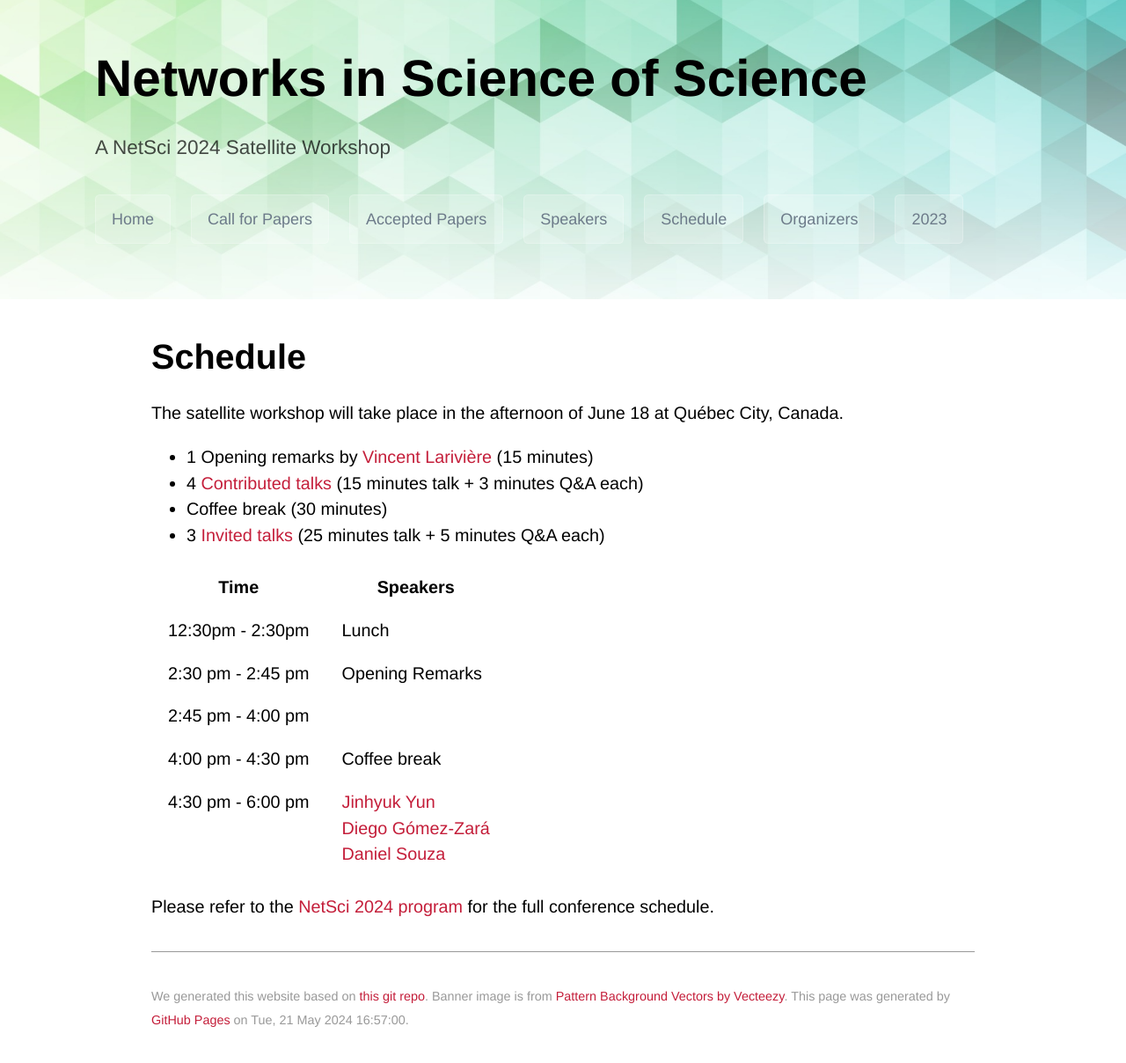
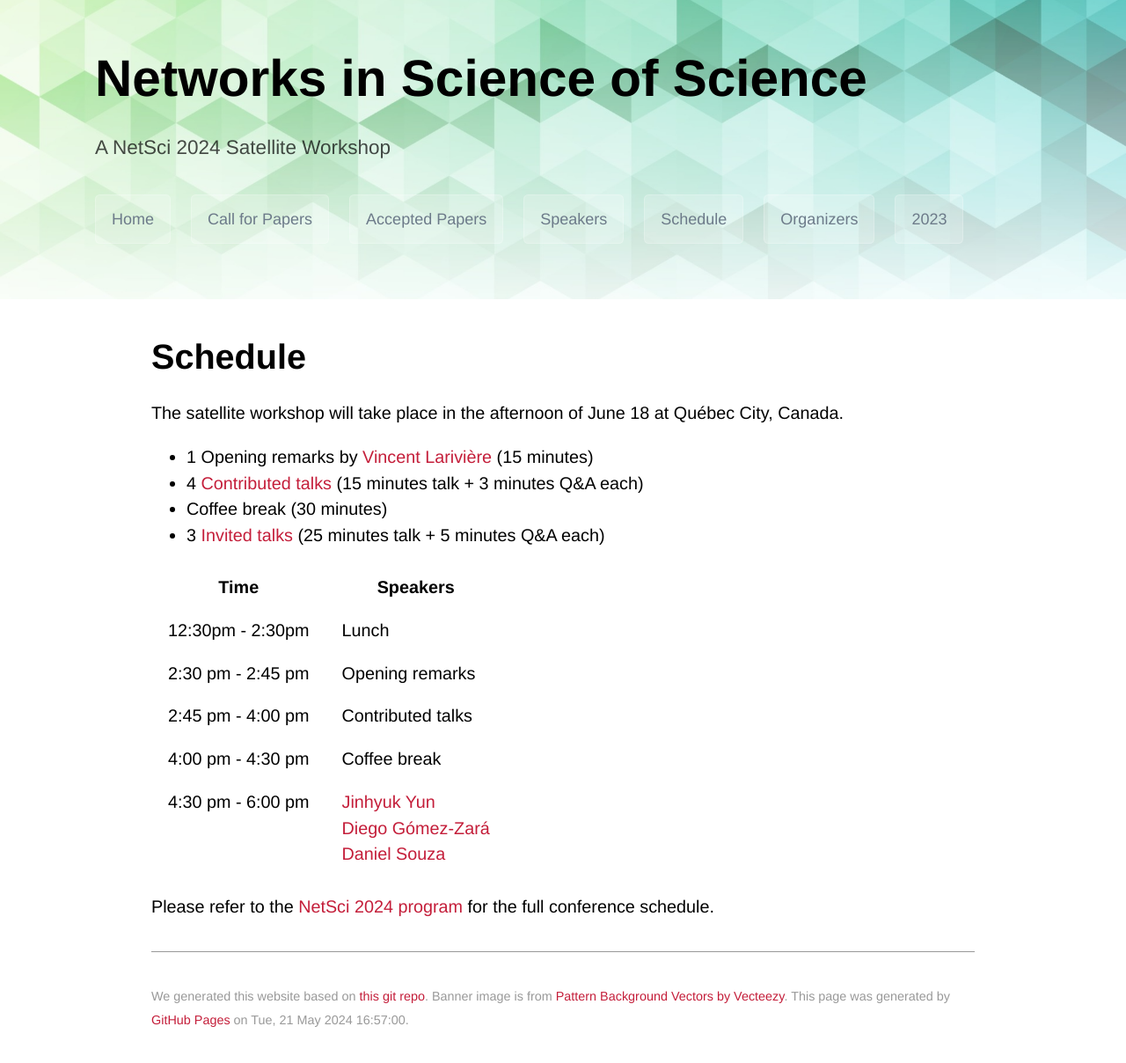
Before and after one commit to netscisci/netscisci.github.io, a Jekyll site: the page built from schedule.md, in a window 1280 px wide. Shown: the whole page at 88% size. Built offline with Jekyll 4.4.1, drawn with Linux system fonts in a browser that asks for light colours; some web fonts are replaced; our own code applies the rules of GitHub Pages for plain Markdown files.

Commit message:
Update schedule.md

```diff
--- a/schedule.md
+++ b/schedule.md
@@ -14,8 +14,8 @@ The satellite workshop will take place in the afternoon of June 18 at Québec Ci
 | Time      | Speakers |
 | ----------- | ----------- |
 | 12:30pm - 2:30pm | Lunch |
-| 2:30 pm - 2:45 pm   | Opening Remarks |
-| 2:45 pm - 4:00 pm   |  |
+| 2:30 pm - 2:45 pm   | Opening remarks |
+| 2:45 pm - 4:00 pm   | Contributed talks |
 | 4:00 pm - 4:30 pm | Coffee break        |
 | 4:30 pm - 6:00 pm | [Jinhyuk Yun](https://bluekura.github.io/) <br> [Diego Gómez-Zará](https://www.dgomezara.cl/) <br> [Daniel Souza](https://www.som.polimi.it/professor/de-souza-daniel-fernando/)      |
 
```
